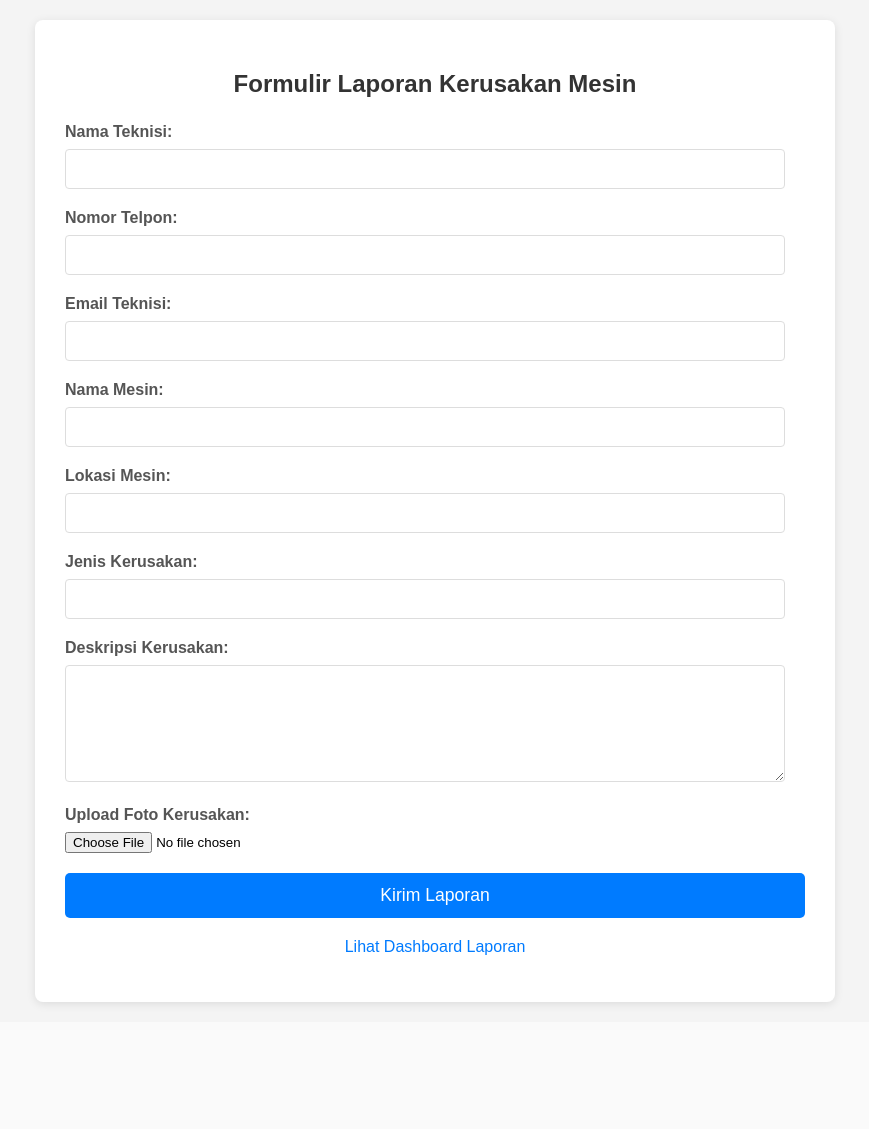
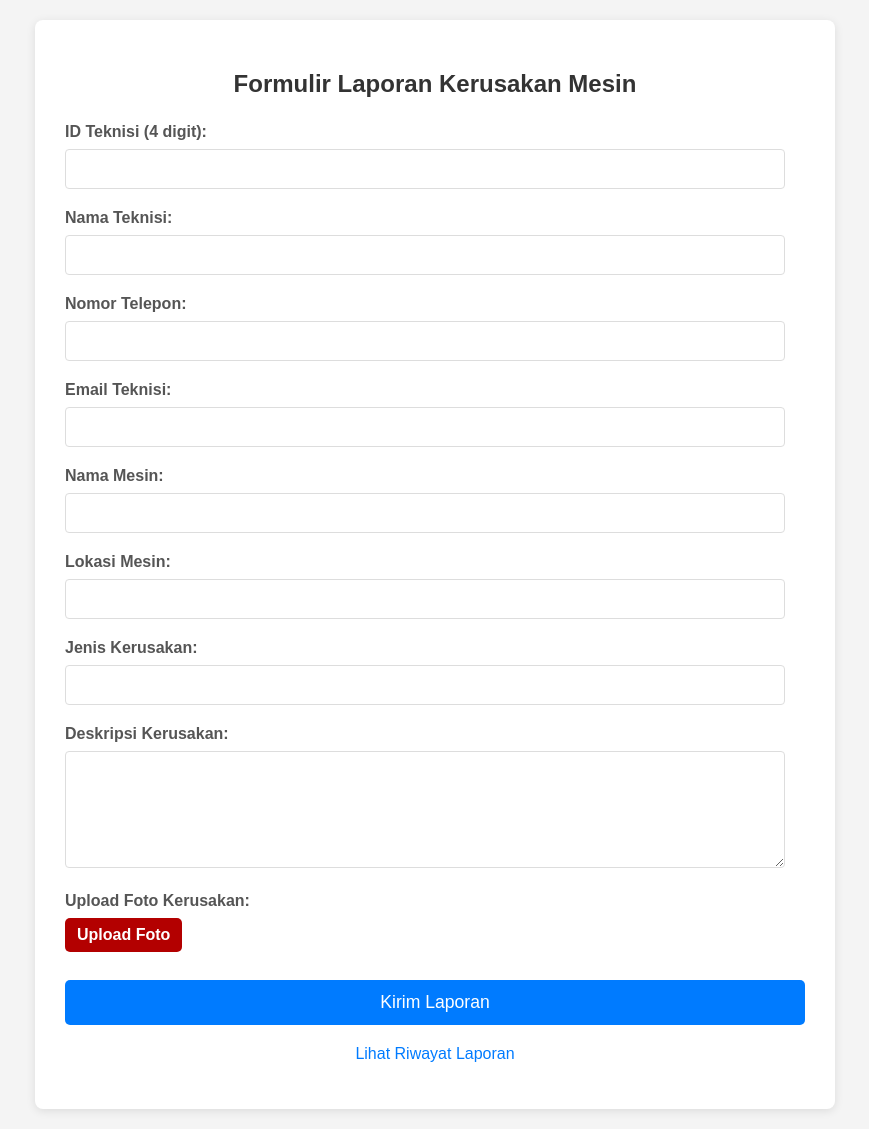
Before and after one commit to rabelva21/laporan_mesin, a PHP site: page / in a window 1280 px wide. Shown: the whole page, without its empty margins (205-1074 px from the left). Before the commit the page ends 1007 px from the top, so only its background shows below. Run offline with PHP 8.4, Linux system fonts and the light colour scheme.

Commit message:
Update index.php

```diff
--- a/index.php
+++ b/index.php
@@ -1,3 +1,6 @@
+<?php
+session_start();
+?>
 <!DOCTYPE html>
 <html lang="id">
 <head>
@@ -5,22 +8,60 @@
     <meta name="viewport" content="width=device-width, initial-scale=1.0">
     <title>Formulir Laporan Kerusakan Mesin</title>
     <link rel="stylesheet" href="style.css">
+    <style>
+        .message.success {
+            background-color: #e6f9e6;
+            color: #155724;
+            border: 1px solid #a3e6a3;
+            padding: 10px;
+            border-radius: 5px;
+            margin-bottom: 15px;
+            text-align: center;
+        }
+
+        .message.error {
+            background-color: #ffe0e0;
+            color: #b30000;
+            border: 1px solid #f5c6cb;
+            padding: 10px;
+            border-radius: 5px;
+            margin-bottom: 15px;
+            text-align: center;
+        }
+
+        .upload-button {
+            display: inline-block;
+            padding: 8px 12px;
+            background-color: #b30000;
+            color: white;
+            border-radius: 5px;
+            cursor: pointer;
+        }
+
+        .upload-button:hover {
+            background-color: #800000;
+        }
+    </style>
 </head>
 <body>
 <div class="container">
     <h2>Formulir Laporan Kerusakan Mesin</h2>
-        <?php
-        session_start();
-        if (isset($_SESSION['message'])) {
-            echo '<p class="message">' . $_SESSION['message'] . '</p>';
-            unset($_SESSION['message']);
-        }
-        ?>
+
+    <?php if (isset($_SESSION['message'])): ?>
+        <p class="message <?= $_SESSION['error'] ? 'error' : 'success' ?>">
+            <?= $_SESSION['message']; ?>
+        </p>
+        <?php unset($_SESSION['message'], $_SESSION['error']); ?>
+    <?php endif; ?>
+
     <form action="submit_report.php" method="POST" enctype="multipart/form-data">
+        <label for="id_teknisi">ID Teknisi (4 digit):</label>
+        <input type="text" id="id_teknisi" name="id_teknisi" maxlength="4" required>
+
         <label for="nama_teknisi">Nama Teknisi:</label>
         <input type="text" id="nama_teknisi" name="nama_teknisi" required>
 
-            <label for="nomor_telpon">Nomor Telpon:</label>
+        <label for="nomor_telpon">Nomor Telepon:</label>
         <input type="text" id="nomor_telpon" name="nomor_telpon" required>
 
         <label for="email_teknisi">Email Teknisi:</label>
@@ -39,11 +80,20 @@
         <textarea id="deskripsi_kerusakan" name="deskripsi_kerusakan" rows="5"></textarea>
 
         <label for="foto_kerusakan">Upload Foto Kerusakan:</label>
-            <input type="file" id="foto_kerusakan" name="foto_kerusakan" accept="image/*">
+        <input type="file" id="foto_kerusakan" name="foto_kerusakan" accept="image/*" hidden>
+        <label for="foto_kerusakan" class="upload-button">Upload Foto</label>
+        <span id="file-name" style="display:block; margin-bottom:20px; font-size:0.9rem;"></span>
 
         <button type="submit">Kirim Laporan</button>
     </form>
-        <p><a href="dashboard.php">Lihat Dashboard Laporan</a></p>
+    <p><a href="login.php">Lihat Riwayat Laporan</a></p>
 </div>
+
+<script>
+    document.getElementById('foto_kerusakan').addEventListener('change', function () {
+        const fileName = this.files[0] ? this.files[0].name : "Tidak ada file dipilih";
+        document.getElementById('file-name').textContent = fileName;
+    });
+</script>
 </body>
 </html>
```
Lines whose indentation alone changed are shown as unchanged.
